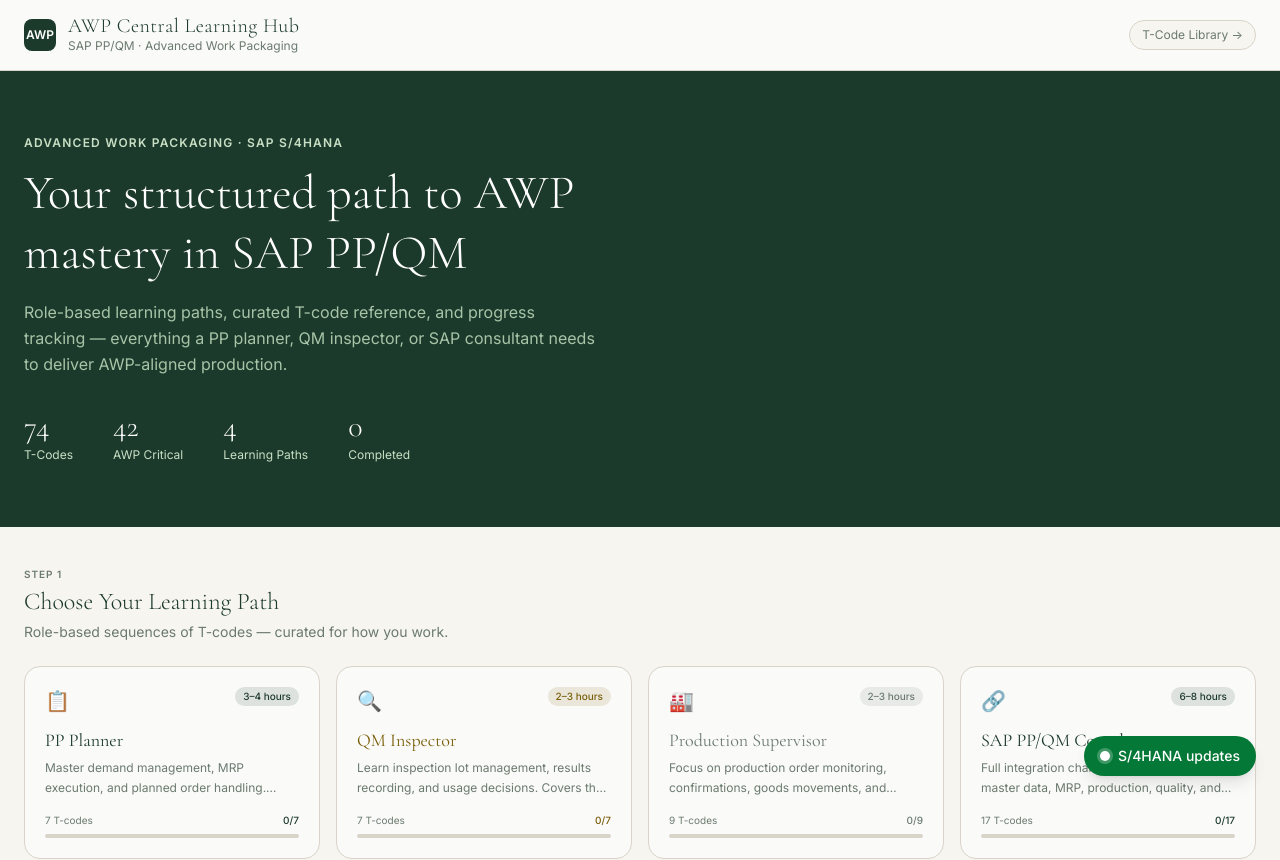
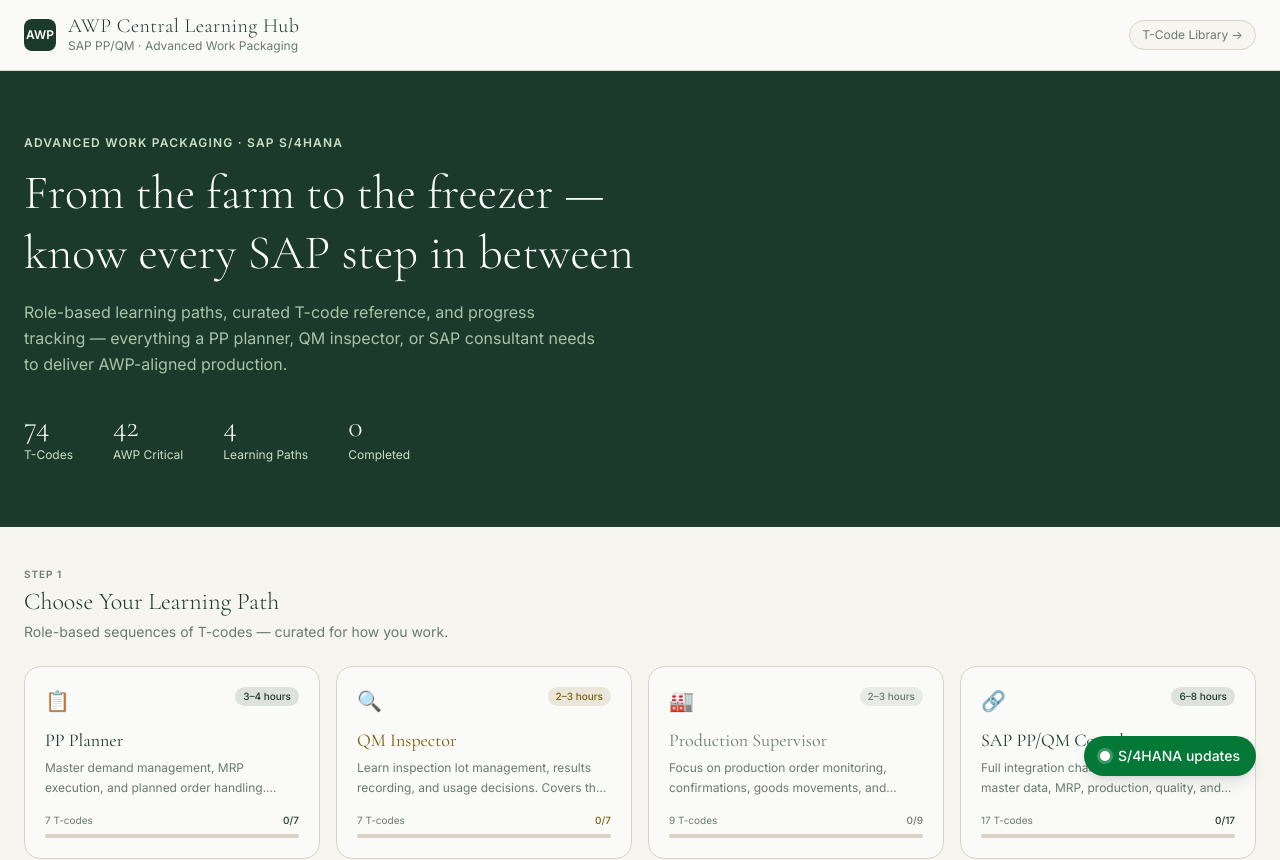
Before and after one commit to aothman11/AWP-LearningHup, a Next.js app: page /hub in a window 1280 px wide. Shown: the top 860 px of the page. Built offline with nearby package versions, Linux system fonts and the light colour scheme.

Commit message:
copy: update Hub hero headline to AWP farm-to-freezer tagline
Co-Authored-By: Claude Sonnet 4.6 <noreply@anthropic.com>
Claude-Session: https://claude.ai/code/session_01AWtSLZryoyKgTH4DirXCeF

```diff
--- a/app/hub/page.tsx
+++ b/app/hub/page.tsx
@@ -139,7 +139,7 @@ export default function HubPage() {
             className="text-4xl sm:text-5xl font-light leading-tight mb-4 max-w-2xl"
             style={{ fontFamily: "'Cormorant Garamond', Georgia, serif" }}
           >
-            Your structured path to AWP mastery in SAP PP/QM
+            From the farm to the freezer — know every SAP step in between
           </h2>
           <p className="text-[#A8C4A8] text-sm sm:text-base max-w-xl leading-relaxed mb-8">
             Role-based learning paths, curated T-code reference, and progress tracking —
```
